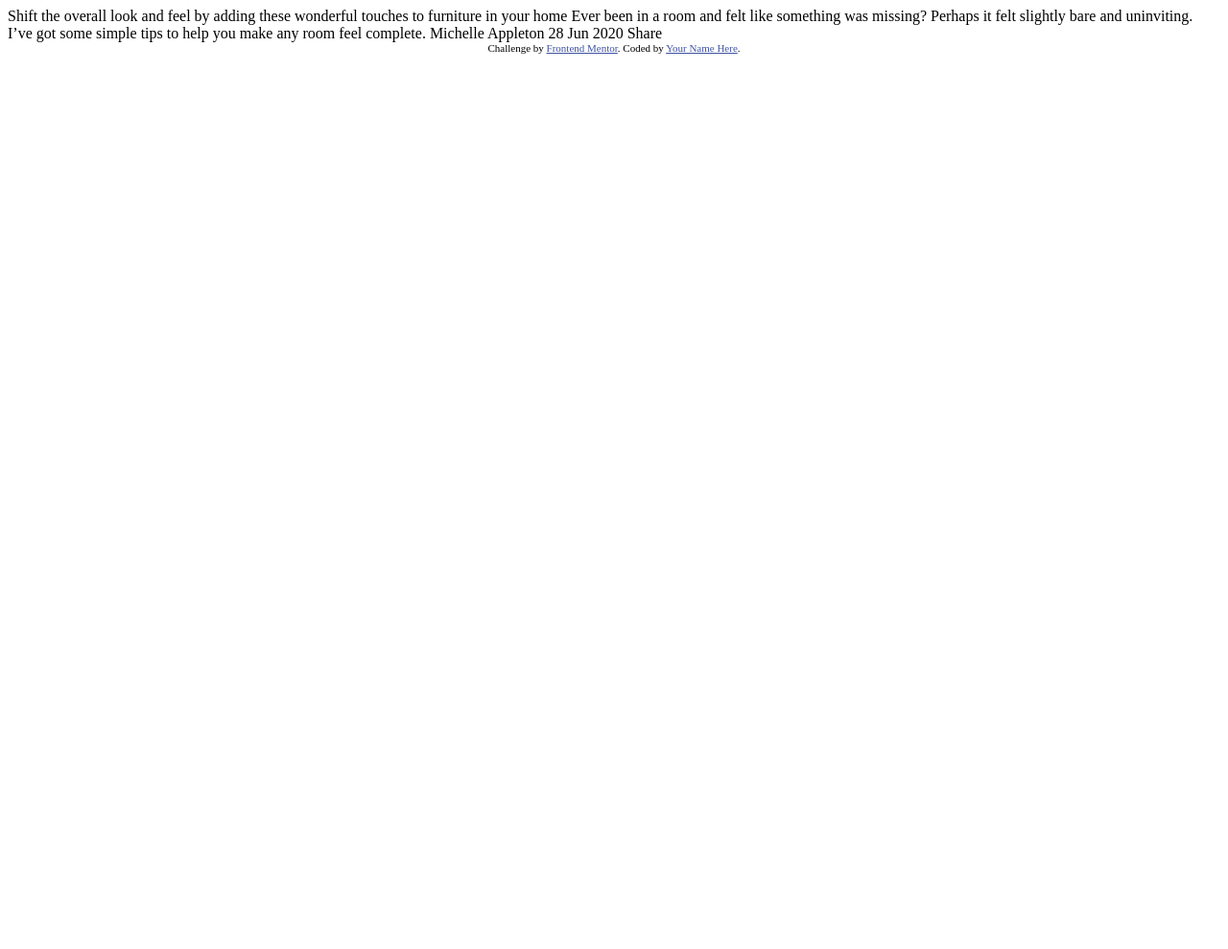
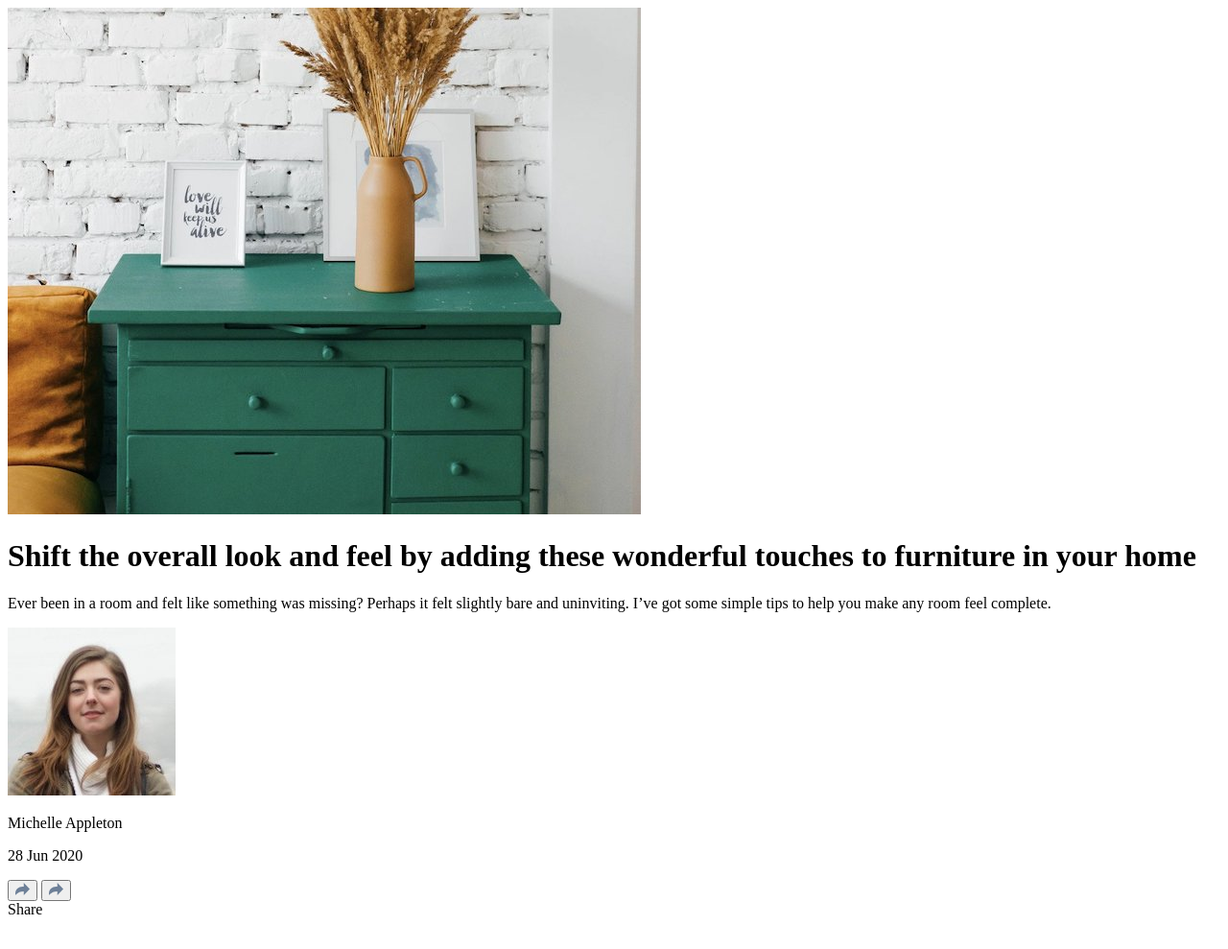
Before and after one commit to PedroHSN/article-preview-component-master, a plain HTML site: page index.html in a window 1280 px wide. Shown: the whole page at 96% size. Before the commit the page ends 800 px from the top, so only its background shows below. Drawn offline with Linux system fonts and the light colour scheme.

Commit message:
Estrutura html

```diff
--- a/index.html
+++ b/index.html
@@ -1,36 +1,57 @@
 <!DOCTYPE html>
 <html lang="en">
+
 <head>
   <meta charset="UTF-8">
-  <meta name="viewport" content="width=device-width, initial-scale=1.0"> <!-- displays site properly based on user's device -->
+  <meta name="viewport" content="width=device-width, initial-scale=1.0">
+  <link rel="stylesheet" href="style.css">
+  <link rel="icon" type="image/png" sizes="32x32" href="./images/favicon-32x32.png">
+  <title>Frontend Mentor | Article preview component</title>
+</head>
 
-  <link rel="icon" type="image/png" sizes="32x32" href="./images/favicon-32x32.png">
+<body>
+  <div class="container">
+    <div class="image">
+      <img src="images/drawers.jpg" alt="">
+    </div>
+    <div class="card">
+      <h1>Shift the overall look and feel by adding these wonderful
+        touches to furniture in your home</h1>
+      <p>Ever been in a room and felt like something was missing? Perhaps
+        it felt slightly bare and uninviting. I’ve got some simple tips
+        to help you make any room feel complete.
+      </p>
+      <div class="info">
+        <div class="person">
+          <img src="images/avatar-michelle.jpg" alt="">
+          <div class="name">
+            <p>Michelle Appleton</p>
+            <p>28 Jun 2020</p>
+          </div>
+        </div>
 
-  <title>Frontend Mentor | Article preview component</title>
+        <button class="button">
+          <img src="images/icon-share.svg" alt="">
+        </button>
 
-  <!-- Feel free to remove these styles or customise in your own stylesheet 👍 -->
-  <style>
-    .attribution { font-size: 11px; text-align: center; }
-    .attribution a { color: hsl(228, 45%, 44%); }
-  </style>
-</head>
-<body>
+        <button class="button">
+          <img src="images/icon-share.svg" alt="">
+        </button>
+      </div>
+      <div class="share">
+        Share
+        <div class="shareSvg">
+          <img src="images/icon-twitter.svg" alt="">
+          <img src="images/icon-facebook.svg" alt="">
+          <img src="images/icon-pinterest.svg" alt="">
+        </div>
+        <div class="triangle"></div>
+      </div>
+    </div>
+  </div>
 
-  Shift the overall look and feel by adding these wonderful
-  touches to furniture in your home
 
-  Ever been in a room and felt like something was missing? Perhaps
-  it felt slightly bare and uninviting. I’ve got some simple tips
-  to help you make any room feel complete.
 
-  Michelle Appleton
-  28 Jun 2020
+</body>
 
-  Share
-
-  <div class="attribution">
-    Challenge by <a href="https://www.frontendmentor.io?ref=challenge" target="_blank">Frontend Mentor</a>.
-    Coded by <a href="#">Your Name Here</a>.
-  </div>
-</body>
 </html>
```
